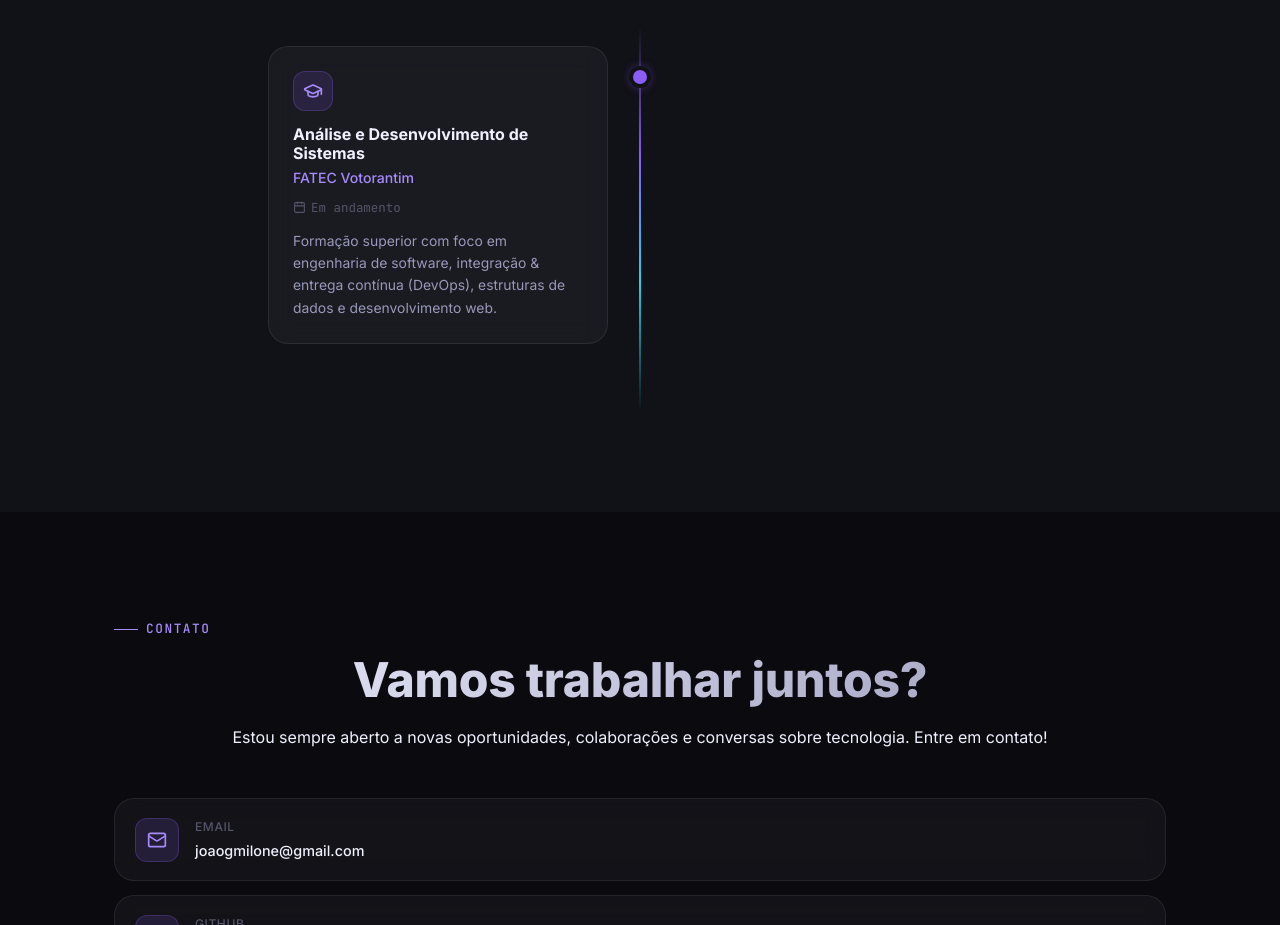
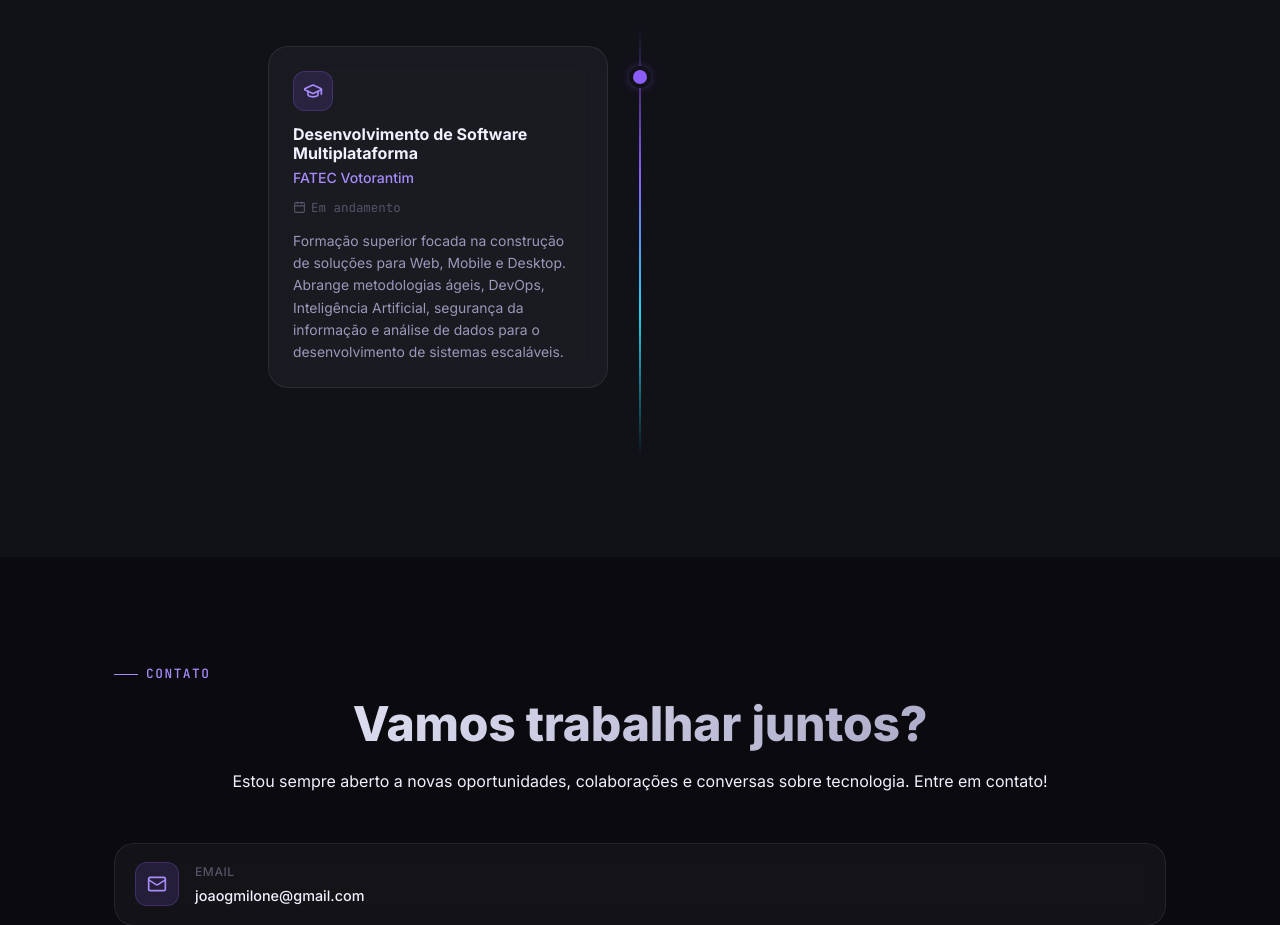
Before and after one commit to milysj/Portifolio, a React (Vite) app: page / in a window 1280 px wide. Shown: the part 4140-5065 px from the top of the page. Built offline with nearby package versions, Linux system fonts and the light colour scheme.

Commit message:
update: atualiza dados do perfil e formacao

```diff
--- a/src/data/portfolio.ts
+++ b/src/data/portfolio.ts
@@ -1,6 +1,6 @@
 export const portfolioData = {
   name: 'João Milone',
-  avatar: '/avatar.jpg',
+  avatar: './avatar.jpg',
   role: 'Desenvolvedor Full Stack',
   roles: ['Desenvolvedor Full Stack', 'Desenvolvedor Frontend', 'Desenvolvedor Backend'],
   tagline: 'Criando soluções web modernas, gamificadas e escaláveis com React, Next.js e TypeScript',
@@ -14,13 +14,13 @@ export const portfolioData = {
   education: [
     {
       id: 1,
-      degree: 'Análise e Desenvolvimento de Sistemas',
+      degree: 'Desenvolvimento de Software Multiplataforma',
       institution: 'FATEC Votorantim',
       period: 'Em andamento',
-      description: 'Formação superior com foco em engenharia de software, integração & entrega contínua (DevOps), estruturas de dados e desenvolvimento web.',
+      description: 'Formação superior focada na construção de soluções para Web, Mobile e Desktop. Abrange metodologias ágeis, DevOps, Inteligência Artificial, segurança da informação e análise de dados para o desenvolvimento de sistemas escaláveis.',
     }
+  ],
 
-  ],
 
   skills: {
     frontend: [
```
